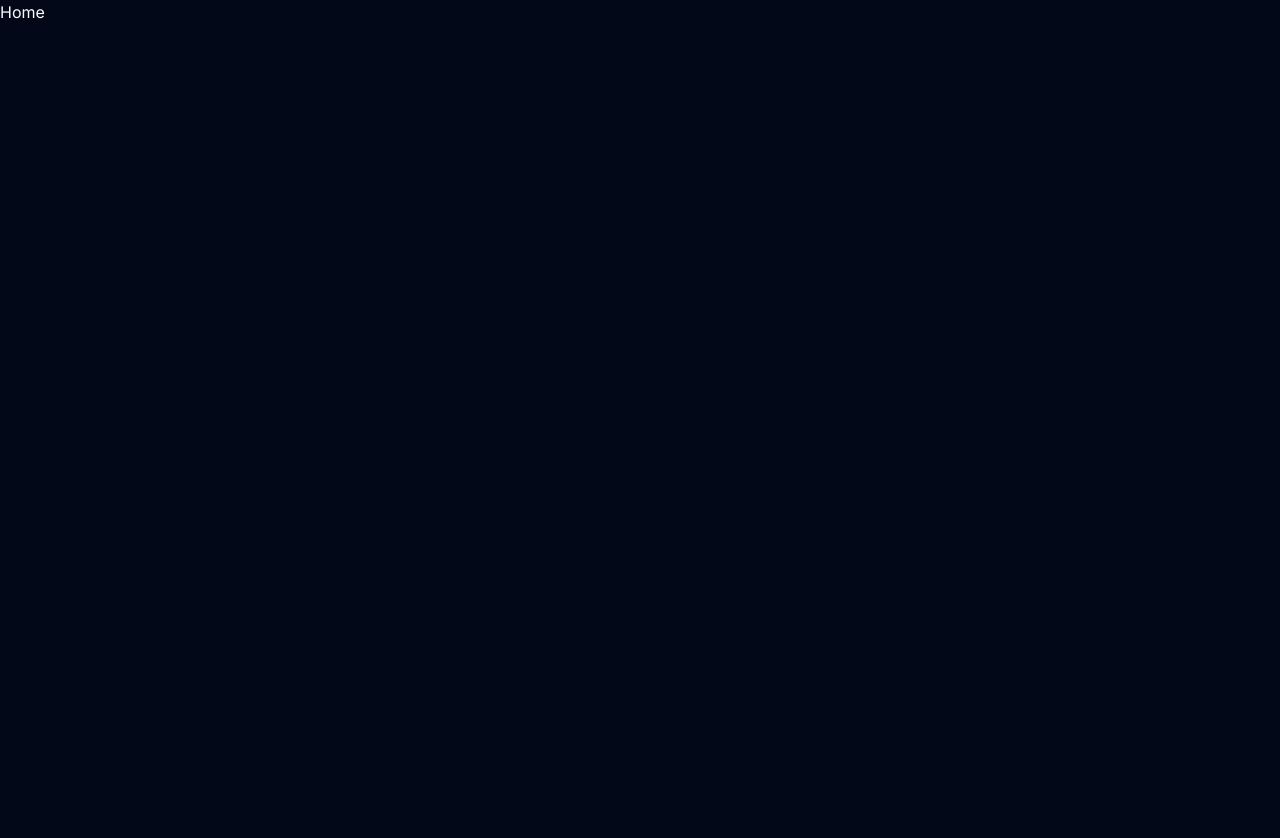
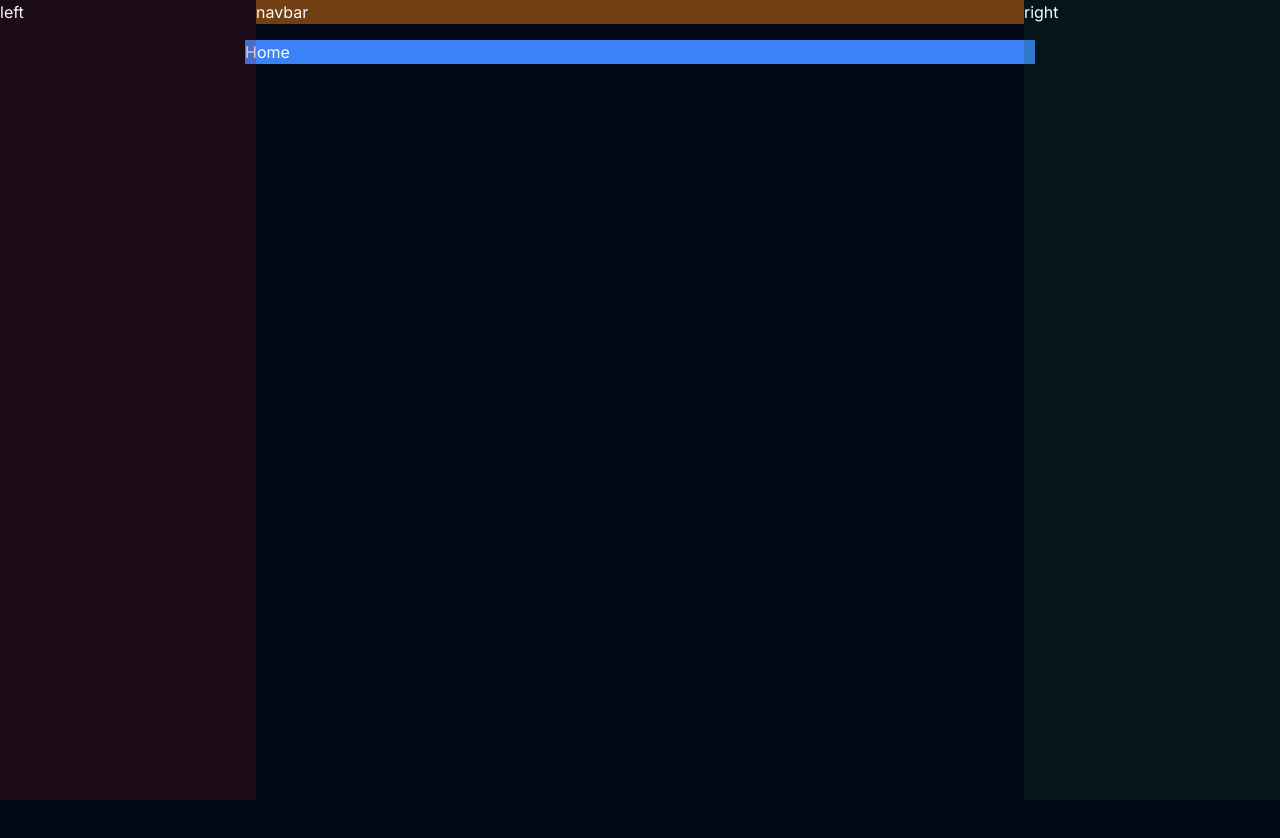
Before and after one commit to Developer095/proj-two, a Next.js app: page / in a window 1280 px wide. Shown: the top 838 px of the page. Before the commit the page ends 800 px from the top, so only its background shows below. Built offline with nearby package versions, Linux system fonts and the light colour scheme.

Commit message:
create  layout structure

```diff
--- /dev/null
+++ b/app/(auth)/signin/page.tsx
@@ -0,0 +1,7 @@
+import React from "react";
+
+const Signin = () => {
+  return <div>Signin</div>;
+};
+
+export default Signin;
--- /dev/null
+++ b/app/(default)/about/page.tsx
@@ -0,0 +1,7 @@
+import React from "react";
+
+const About = () => {
+  return <div>About</div>;
+};
+
+export default About;
--- a/app/(default)/layout.tsx
+++ b/app/(default)/layout.tsx
@@ -5,5 +5,22 @@ export default function RootLayout({
 }: Readonly<{
   children: React.ReactNode;
 }>) {
-  return <section>{children}</section>;
+  return (
+    <section className="flex min-h-screen justify-center max-w-7xl mx-auto h-full">
+      <div className="bg-red-900/20 w-[20%] fixed top-0 h-screen left-0">
+        left
+      </div>
+
+      <section className="flex-1 h-[200vh] w-[60%] mx-[245px]">
+        <div className="bg-yellow-900 left-0 right-0 ml-[20%] mr-[20%] top-0 fixed">
+          navbar
+        </div>
+        <div className="bg-blue-500 mt-10">{children}</div>
+      </section>
+
+      <div className="bg-green-900/20 w-[20%] fixed top-0 h-screen right-0">
+        right
+      </div>
+    </section>
+  );
 }
```
